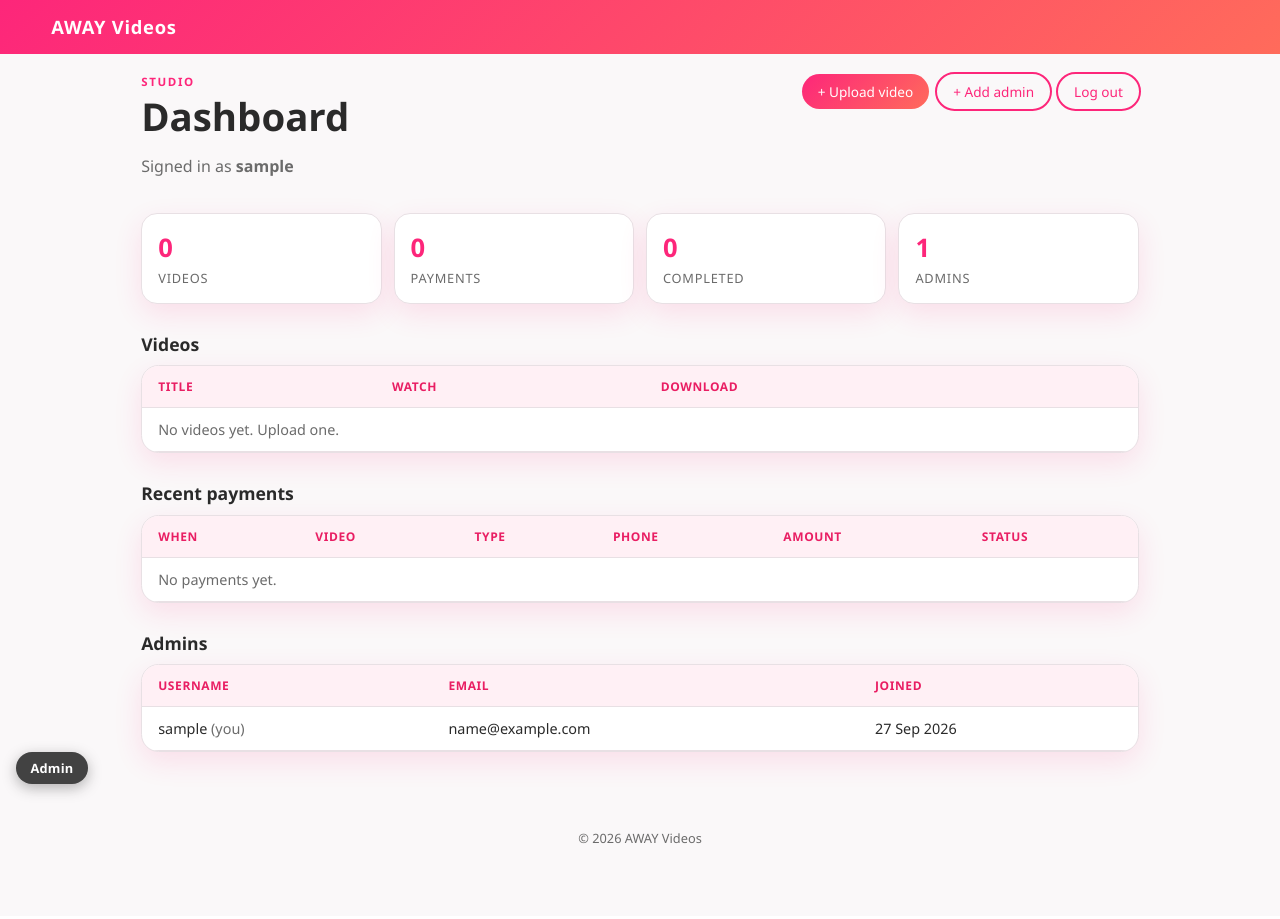
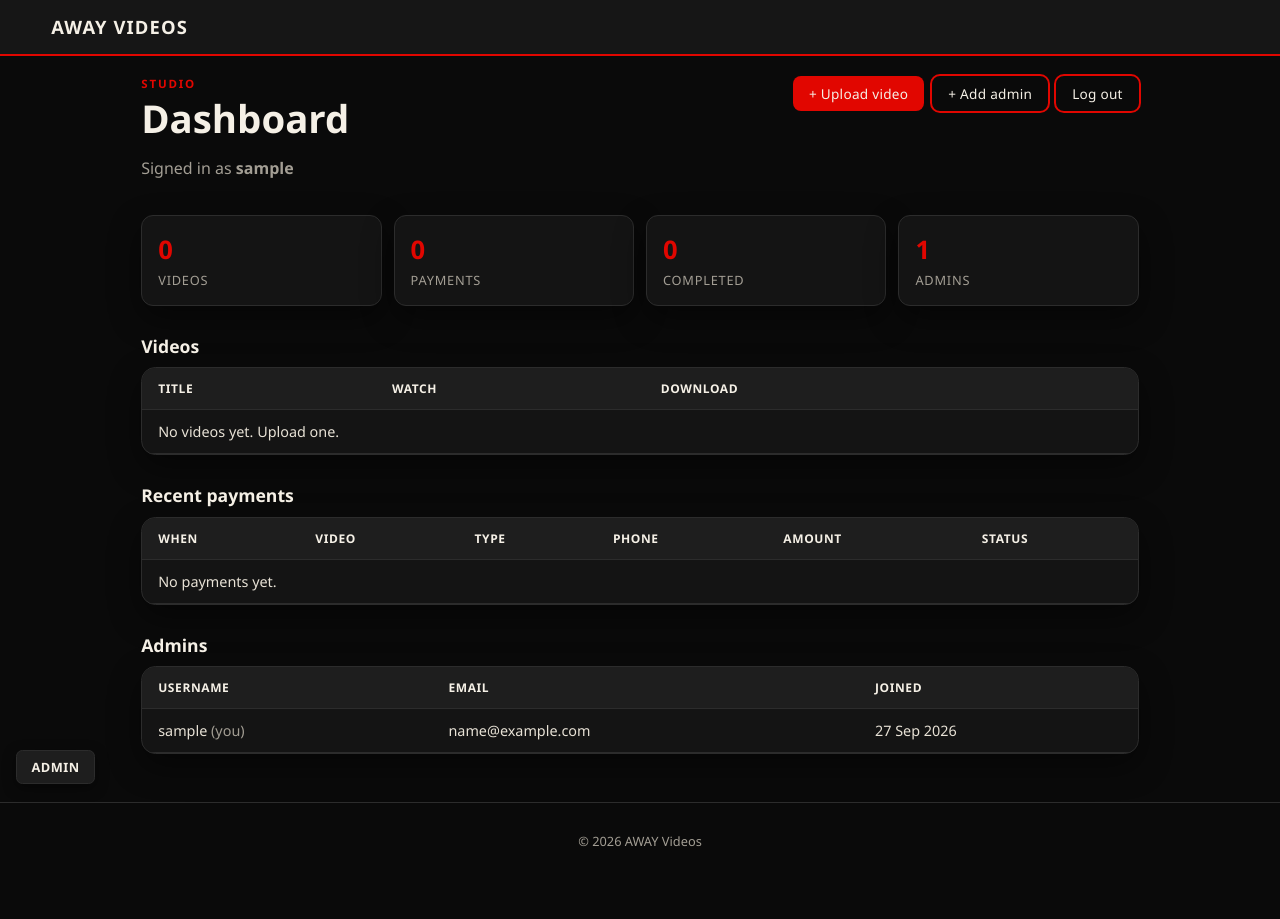
Before and after one commit to kengodhil/AWAY-VIDEOS, a Django app: page /studio/ in a window 1280 px wide. Before the commit the page ends 844 px from the top, so only its background shows below. Run offline with Django 5.2, Linux system fonts and the light colour scheme; the visitor is signed in with stand-in values (Sample User, id 1); data comes from the database, SQL or seed files in the repository; data that the repository does not hold is empty.

Commit message:
Neutral energetic palette: red, black, warm off-white text

```diff
--- a/static/css/app.css
+++ b/static/css/app.css
@@ -1,38 +1,43 @@
 :root {
-  /* Palette from brand image: hot pink · charcoal · white · coral · magenta */
-  --pink: #fd267a;
-  --pink-deep: #e91e63;
-  --coral: #ff6b5b;
-  --magenta: #ff4458;
-  --charcoal: #424242;
-  --charcoal-dark: #2a2a2a;
-  --paper: #faf8f9;
-  --ink: #2a2a2a;
-  --muted: #6b6b6b;
-  --line: #e8e0e4;
-  --danger: #c62828;
-  --card: #ffffff;
-  --shadow: 0 10px 28px rgba(253, 38, 122, 0.12);
+  /* Bold neutral energy: red · black · warm off-white */
+  --red: #e10600;
+  --red-deep: #b00500;
+  --red-soft: #ff2a22;
+  --black: #0a0a0a;
+  --black-soft: #161616;
+  --charcoal: #1e1e1e;
+  --cream: #f5f0e6;
+  --cream-dim: #e8e2d6;
+  --muted: #a39e94;
+  --line: #2c2c2c;
+  --danger: #ff4d4d;
+  --card: #141414;
+  --shadow: 0 12px 32px rgba(0, 0, 0, 0.45);
 
-  /* Aliases so existing rules keep working */
-  --teal: var(--pink);
-  --teal-dark: var(--charcoal-dark);
-  --gold: var(--coral);
-  --gold-soft: #ffe4ec;
+  /* Aliases for existing rules */
+  --teal: var(--red);
+  --teal-dark: var(--black);
+  --gold: var(--cream);
+  --gold-soft: var(--cream-dim);
+  --pink: var(--red);
+  --pink-deep: var(--red-deep);
+  --coral: var(--red-soft);
+  --paper: var(--black);
+  --ink: var(--cream);
 }
 
 * { box-sizing: border-box; }
 html, body { margin: 0; padding: 0; }
 body {
   font-family: "Segoe UI", system-ui, -apple-system, sans-serif;
-  background: var(--paper);
-  color: var(--ink);
+  background: var(--black);
+  color: var(--cream);
   min-height: 100vh;
   display: flex;
   flex-direction: column;
 }
-a { color: var(--pink); text-decoration: none; }
-a:hover { color: var(--pink-deep); }
+a { color: var(--cream); text-decoration: none; }
+a:hover { color: #fff; }
 
 .topbar {
   display: flex;
@@ -40,17 +45,19 @@ a:hover { color: var(--pink-deep); }
   align-items: center;
   gap: .75rem;
   padding: .9rem 4vw;
-  background: linear-gradient(135deg, var(--pink) 0%, var(--coral) 100%);
-  color: #fff;
+  background: var(--black-soft);
+  border-bottom: 2px solid var(--red);
+  color: var(--cream);
   position: sticky;
   top: 0;
   z-index: 20;
 }
 .brand {
-  color: #fff;
+  color: var(--cream);
   font-weight: 800;
   font-size: 1.15rem;
-  letter-spacing: .04em;
+  letter-spacing: .06em;
+  text-transform: uppercase;
 }
 
 .page { padding: 1.25rem 4vw 3rem; max-width: 1100px; margin: 0 auto; width: 100%; flex: 1; }
@@ -60,24 +67,24 @@ h1 {
   font-size: clamp(1.45rem, 4.5vw, 2.4rem);
   line-height: 1.15;
   margin: 0 0 .5rem;
-  color: var(--charcoal-dark);
+  color: var(--cream);
 }
 h1.pay-title {
   font-size: 1.05rem;
   font-weight: 700;
   margin: 0 0 .35rem;
   line-height: 1.3;
-  color: var(--charcoal);
+  color: var(--cream-dim);
 }
 h2.studio-section {
   font-size: 1.1rem;
-  color: var(--charcoal-dark);
+  color: var(--cream);
   margin: 1.75rem 0 .6rem;
 }
 .eyebrow {
   text-transform: uppercase;
-  letter-spacing: .14em;
-  color: var(--pink);
+  letter-spacing: .16em;
+  color: var(--red);
   font-weight: 700;
   font-size: .72rem;
   margin: 0 0 .35rem;
@@ -158,20 +166,20 @@ h2.studio-section {
   gap: .45rem;
   margin-top: auto;
 }
-.price-tag { font-weight: 800; color: var(--pink); font-size: .85rem; }
+.price-tag { font-weight: 800; color: var(--red); font-size: .85rem; }
 .btn-watch {
   width: 100%;
   text-align: center;
   padding: .55rem .7rem;
   font-size: .82rem;
-  border-radius: .65rem;
+  border-radius: .5rem;
 }
 
 .btn, .icon-btn {
-  background: linear-gradient(135deg, var(--pink) 0%, var(--coral) 100%);
-  color: #fff;
+  background: var(--red);
+  color: var(--cream);
   border: 0;
-  border-radius: 999px;
+  border-radius: .5rem;
   padding: .8rem 1.2rem;
   font-weight: 700;
   cursor: pointer;
@@ -181,21 +189,27 @@ h2.studio-section {
   gap: .35rem;
   font: inherit;
   text-decoration: none;
+  letter-spacing: .02em;
 }
 .btn:hover, .icon-btn:hover {
-  filter: brightness(1.05);
+  background: var(--red-soft);
+  color: #fff;
 }
 .btn-small { padding: .5rem 1rem; font-size: .85rem; }
 .btn-ghost {
   background: transparent;
-  color: var(--pink);
-  outline: 2px solid var(--pink);
+  color: var(--cream);
+  outline: 2px solid var(--red);
+}
+.btn-ghost:hover {
+  background: var(--red);
+  color: var(--cream);
 }
 
 .card {
-  background: white;
+  background: var(--card);
   border: 1px solid var(--line);
-  border-radius: 1.1rem;
+  border-radius: .9rem;
   padding: 1.25rem;
   box-shadow: var(--shadow);
 }
@@ -340,17 +369,20 @@ input:focus, textarea:focus, select:focus {
   bottom: 1rem;
   z-index: 50;
   background: var(--charcoal);
-  color: #fff;
+  color: var(--cream);
   font-size: .8rem;
   font-weight: 700;
   padding: .45rem .9rem;
-  border-radius: 999px;
-  box-shadow: 0 4px 14px rgba(42, 42, 42, 0.35);
-  letter-spacing: .02em;
+  border-radius: .4rem;
+  border: 1px solid var(--line);
+  box-shadow: 0 4px 14px rgba(0, 0, 0, 0.4);
+  letter-spacing: .04em;
+  text-transform: uppercase;
 }
 .admin-btn:hover {
-  background: var(--pink);
-  color: #fff;
+  background: var(--red);
+  border-color: var(--red);
+  color: var(--cream);
 }
 
 .studio-head {
@@ -375,9 +407,9 @@ input:focus, textarea:focus, select:focus {
   .studio-stats { grid-template-columns: repeat(4, 1fr); }
 }
 .stat-card {
-  background: white;
+  background: var(--card);
   border: 1px solid var(--line);
-  border-radius: 1rem;
+  border-radius: .75rem;
   padding: 1rem;
   display: grid;
   gap: .25rem;
@@ -386,7 +418,7 @@ input:focus, textarea:focus, select:focus {
 .stat-num {
   font-size: 1.6rem;
   font-weight: 800;
-  color: var(--pink);
+  color: var(--red);
 }
 .stat-label {
   font-size: .8rem;
@@ -394,7 +426,7 @@ input:focus, textarea:focus, select:focus {
   text-transform: uppercase;
   letter-spacing: .06em;
 }
-.table-card { padding: 0; overflow: auto; }
+.table-card { padding: 0; overflow: auto; background: var(--card); }
 .studio-table {
   width: 100%;
   border-collapse: collapse;
@@ -406,10 +438,11 @@ input:focus, textarea:focus, select:focus {
   padding: .75rem 1rem;
   border-bottom: 1px solid var(--line);
   vertical-align: middle;
+  color: var(--cream-dim);
 }
 .studio-table th {
-  background: #fff0f5;
-  color: var(--pink-deep);
+  background: var(--charcoal);
+  color: var(--cream);
   font-size: .75rem;
   text-transform: uppercase;
   letter-spacing: .05em;
@@ -433,6 +466,7 @@ input:focus, textarea:focus, select:focus {
   padding: 1rem 4vw 3.5rem;
   color: var(--muted);
   font-size: .8rem;
+  border-top: 1px solid var(--line);
 }
 
 @media (max-width: 420px) {
```
Also changed, not shown: other parts of static/css/app.css (+48 -32 lines).
